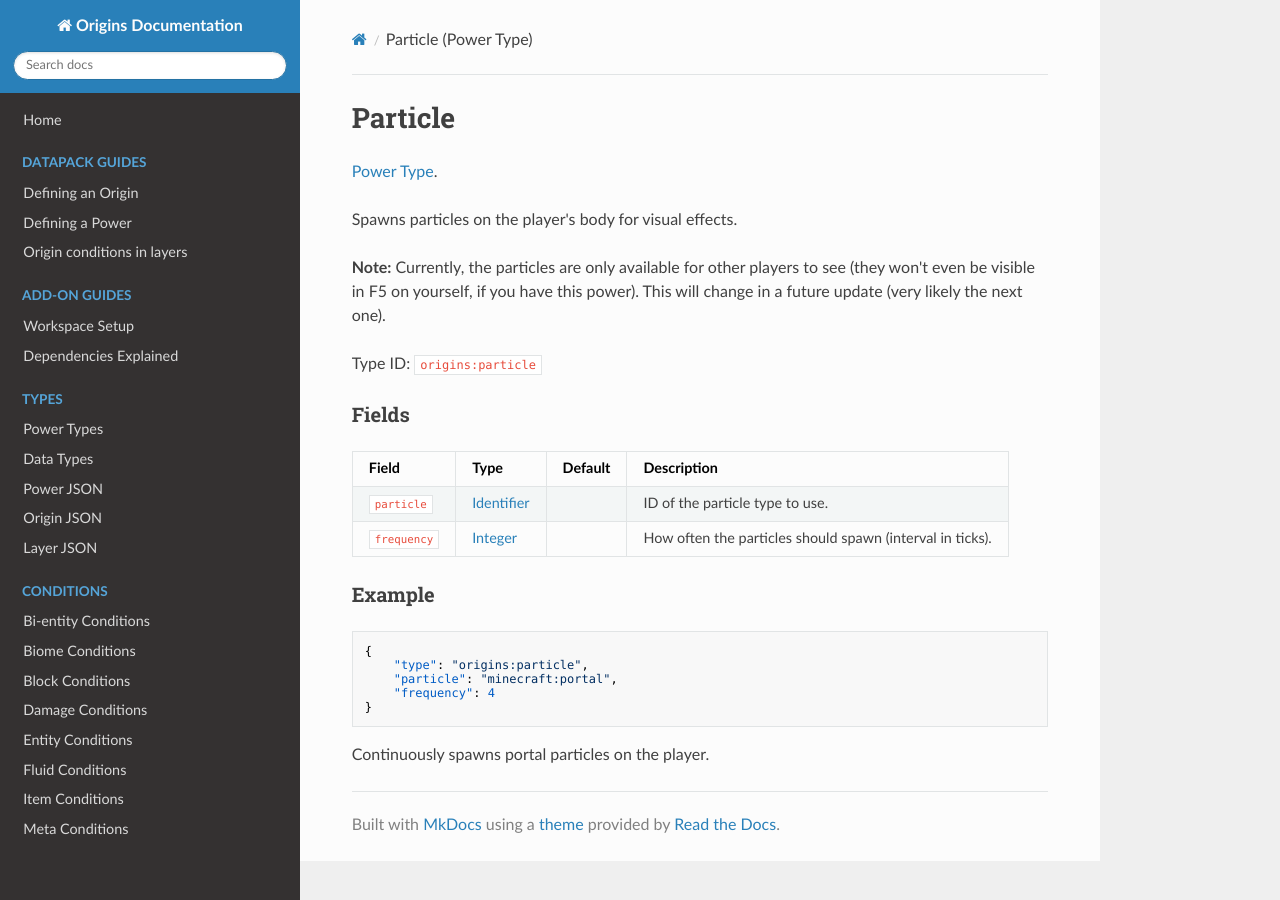
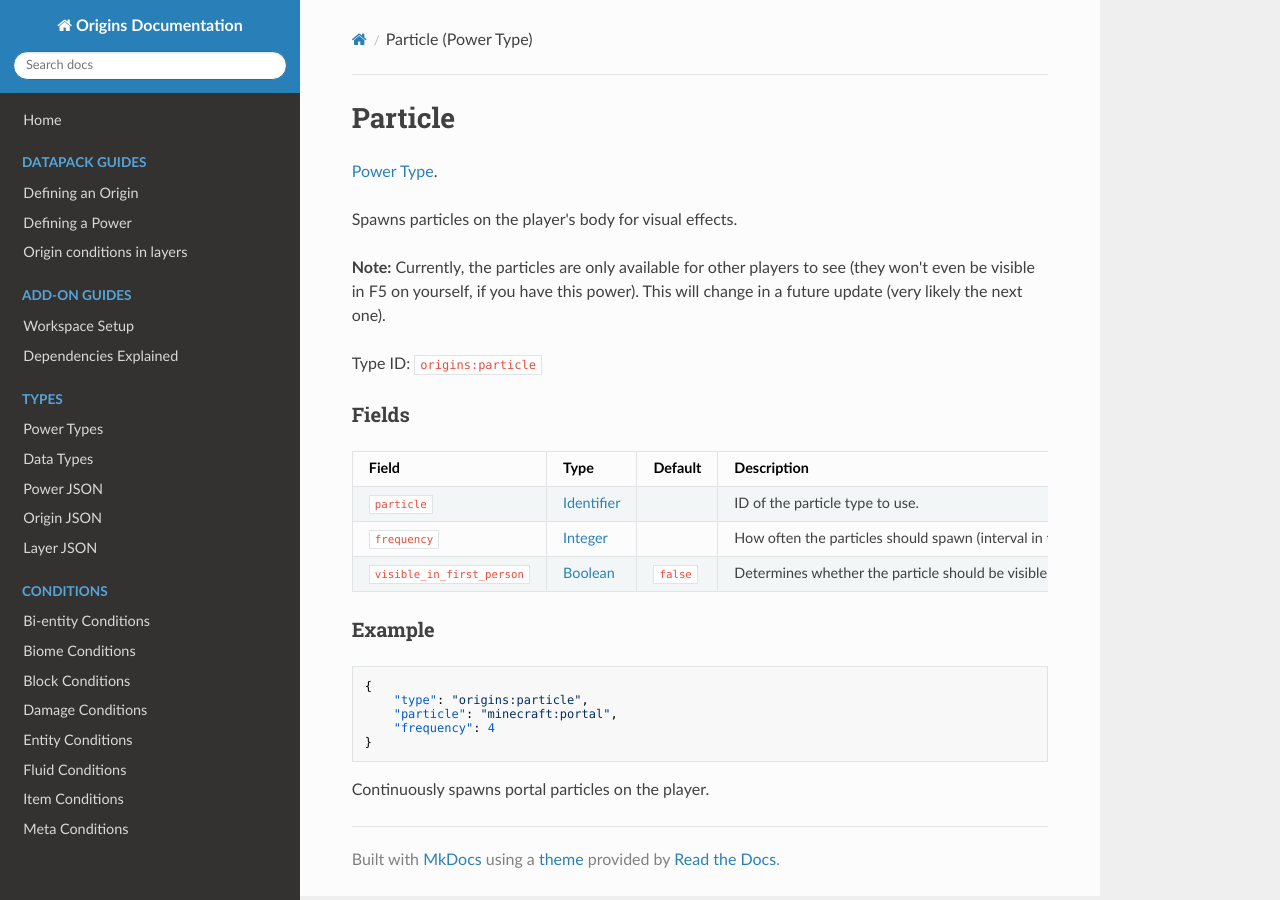
Before and after one commit to apace100/origins-docs, an MkDocs documentation site: the page built from docs/power_types/particle.md, in a window 1280 px wide. Built offline with MkDocs 1.6.1, drawn with Linux system fonts in a browser that asks for light colours; nearby versions of some CDN libraries.

Commit message:
Updated `particle.md` To include the new `visible_in_first_person` boolean field

````diff
--- a/docs/power_types/particle.md
+++ b/docs/power_types/particle.md
@@ -18,6 +18,7 @@ Field  | Type | Default | Description
 -------|------|---------|-------------
 `particle` | [Identifier](../data_types/identifier.md) | | ID of the particle type to use.
 `frequency` | [Integer](../data_types/integer.md) | | How often the particles should spawn (interval in ticks).
+`visible_in_first_person` | [Boolean](../data_types/boolean.md) | `false` | Determines whether the particle should be visible in first person.
 
 ### Example
 ```json
````
